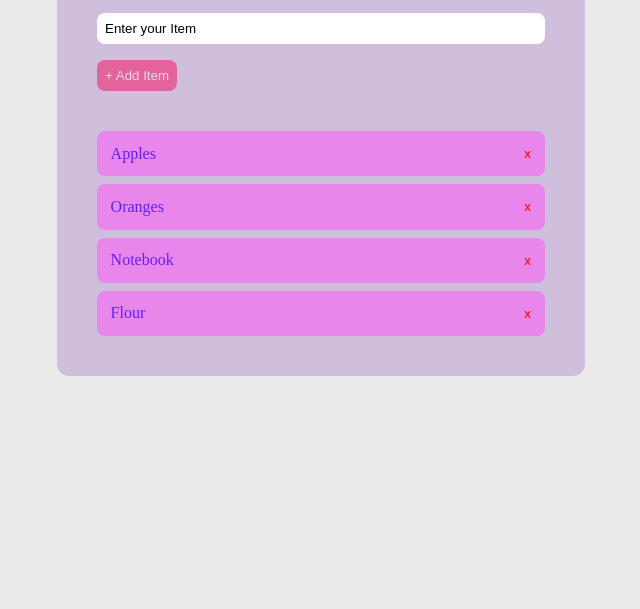
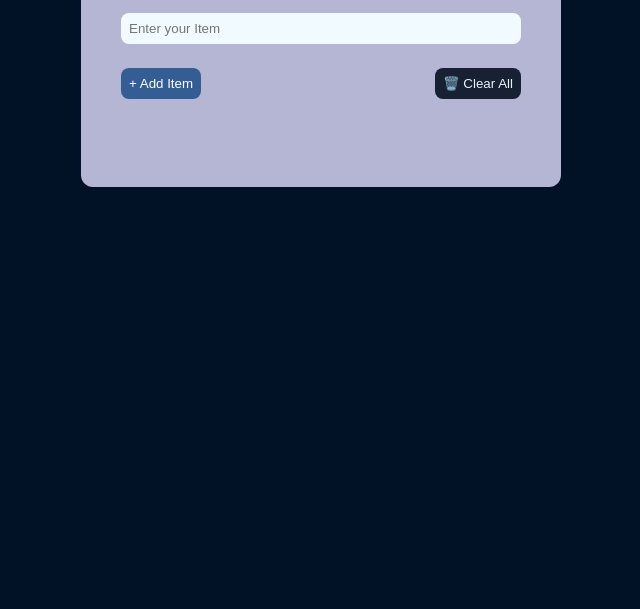
Before and after one commit to Samsak-S/check-list, a plain HTML site: page index.html in a window 1280 px wide. Shown: the part 191-800 px from the top of the page, without its empty margins (319-959 px from the left). Drawn offline with Linux system fonts and the light colour scheme.

Commit message:
First update

```diff
--- a/index.html
+++ b/index.html
@@ -12,26 +12,13 @@
             <p>Shopping List</p>
         </div>
         <form>
-            <input type = "text" value = "Enter your Item"/>
+            <input id="task" type = "text" placeholder = "Enter your Item"/>
+            <div>
+                <button class="button" id="add-item">+ Add Item</button>
+                <button class="clear" id="clear-all">🗑️ Clear All</button>
+            </div>
         </form>
-        <button class="button">+ Add Item</button>
         <div class="list" id="list-view">
-            <div class = "item" id = "item-1">
-                <p>Apples</p>
-                <button class="delete">x</button>
-            </div>
-            <div class = "item" id = "item-1">
-                <p>Oranges</p>
-                <button class="delete">x</button>
-            </div>
-            <div class = "item" id = "item-1">
-                <p>Notebook</p>
-                <button class="delete">x</button>
-            </div>
-            <div class = "item" id = "item-1">
-                <p>Flour</p>
-                <button class="delete">x</button>
-            </div>
         </div>
     </div>
 </body>
--- a/index.js
+++ b/index.js
@@ -1,4 +1,4 @@
-
+let id = 0;
 const list = document.querySelector("#list-view");
 
 const list_view = list.childNodes;
@@ -10,3 +10,37 @@ list_view.forEach(child => {
 });
 
 console.log(list_view);
+
+const click = document.querySelector("#add-item");
+
+click.addEventListener("click", (event) => {
+    event.preventDefault();
+    const task = document.querySelector("#task");
+    const text_input = task.value.trim();
+
+    if(text_input) {
+        const new_div = document.createElement("div");
+        new_div.id = `item-${++id}`;
+        new_div.className = "item";
+
+        new_div.innerHTML = `<p>${text_input}</p>
+        <button class="delete">x</button>`;
+
+        const parent_div = document.querySelector("#list-view");
+        parent_div.appendChild(new_div);
+        console.log(parent_div);
+        task.value = "";
+    }
+
+    const clear_all = document.querySelector("#clear-all");
+    clear_all.addEventListener("click", (event) => {
+        document.querySelectorAll(".delete").forEach(ele => {
+            ele.parentElement.remove();
+        });
+    });
+    document.querySelectorAll(".delete").forEach(ele => {
+        ele.addEventListener("click", (event) => {
+            event.target.parentElement.remove();
+        });
+    });
+});
--- a/style.css
+++ b/style.css
@@ -1,11 +1,12 @@
 body{
-    background-color: rgb(236, 235, 236);
-    color: #3D48EB;
+    background-color: #011126;
+    color: #264773;
     font-size: 24px;
 }
 .container {
-    background-color: rgb(208, 191, 220);
-    max-width: 35vw;
+    background-color: #B5B5D4;
+    width: 35vw;
+    max-width: 25rem;
     margin-left: auto;
     margin-right: auto;
     margin-top: 5%;
@@ -24,6 +25,10 @@ body{
 .heading p{
     margin: 1.5rem;
 }
+div {
+    display: flex;
+    justify-content: space-between;
+}
 form {
     display: flex;
     flex-direction: column;
@@ -34,50 +39,62 @@ form input {
     padding: 0.5rem;
     border: none;
     border-radius: 0.5rem;
+    background-color: #F1FBFF;
+    margin-bottom: 0.5rem;
 }
 .button {
     max-width: fit-content;
     border: none;
     padding: 0.5rem;
     border-radius: 0.5rem;
-    color: #dedee1;
-    background-color: #e4639d;
+    color: #FCFEFF;
+    background-color: #345E93;
+    margin-top: 1rem;
     margin-bottom: 2rem;
 }
 .button:hover {
-    background-color: #eaa263;
+    background-color: #6FAFE0;
     font-size: .90rem;
-    margin-bottom: 1.9rem;
+    margin-bottom: 1.95rem;
 }
 .button:active {
-    background-color: #eaa263;
     color: #2b2829;
+}
+.clear {
+    max-width: fit-content;
+    border: none;
+    padding: 0.5rem;
+    border-radius: 0.5rem;
+    color: #e9f1fb;
+    background-color: #182133;
+    margin-top: 1rem;
+    margin-bottom: 2rem;
+}
+.list {
+    flex-direction: column;
 }
 .item {
     display: flex;
     justify-content: space-between;
-    color: #6220ef;
+    color: #254466;
     padding: 0.5rem;
     margin-top: 0.5rem;
     border-radius: 0.5rem;
-    background-color: #E886EB;
+    background-color: #e9f1fb;
     min-width: fit-content;
 }
 .item p {
     font-size: 1rem;
-    padding: 0.35rem;
     margin: 0px;
 }
 .delete {
-    background-color: #E886EB;
+    background-color: #e9f1fb;
     color: red;
     border: none;
 }
 .delete:hover {
-    color: #ff8031;
+    color: #535477;
 }
 .delete:active {
-    color: #4F4AFA;
-    color: #2b2829;
-    font-size: 0.9rem;
+    color: #FCFEFF;
 }
```
